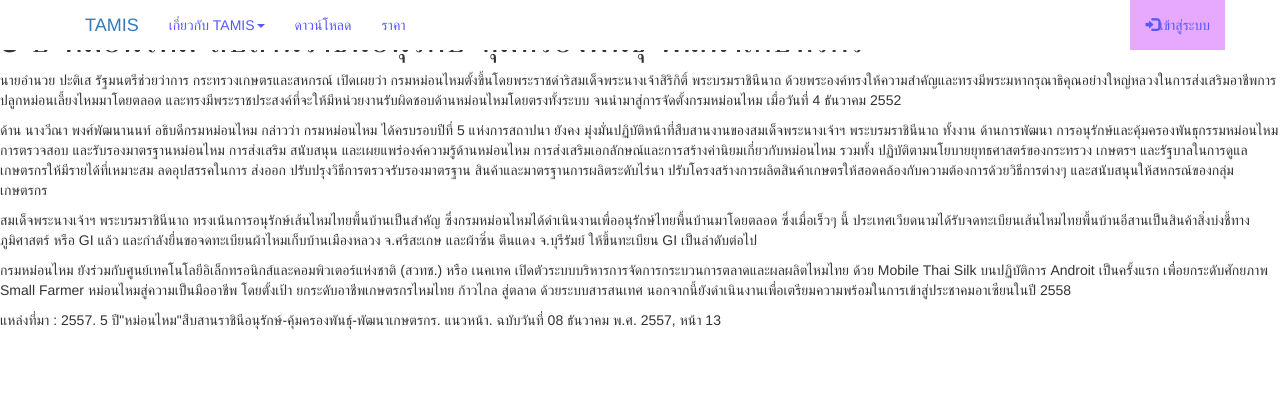
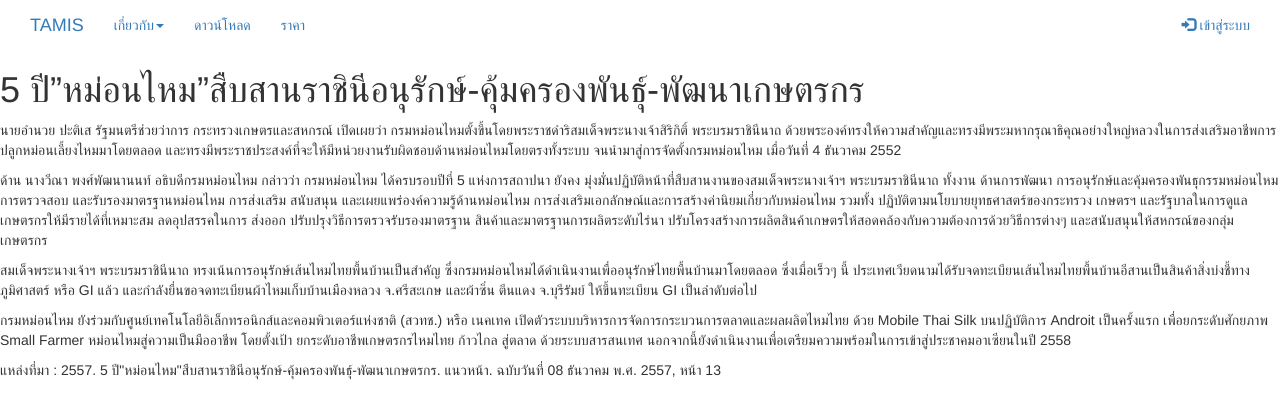
Before and after one commit to Acherrylp/Acherry.github.io, a Jekyll site: the page built from _posts/2016-10-29-news-13.md, in a window 1280 px wide. Shown: the top 419 px of the page. Built offline with Jekyll 4.4.1, drawn with Linux system fonts in a browser that asks for light colours; some of the changed lines change nothing that is shown.

Commit message:
แก้ไขส่วนหัว ใส่ nav

```diff
--- a/_posts/2016-10-29-news-13.md
+++ b/_posts/2016-10-29-news-13.md
@@ -1,11 +1,13 @@
 ---
   title: TAMIS
-  date: 2016-10-29 +0700
+  date: 2014-12-05 +0700
   categories: News
   description: News13
   author: Me
-  layout: default-new
+  layout: default-new2
 ---
+{% include header2.html %}
+
 # 5 ปี"หม่อนไหม"สืบสานราชินีอนุรักษ์-คุ้มครองพันธุ์-พัฒนาเกษตรกร
 
 <p> นายอำนวย ปะติเส รัฐมนตรีช่วยว่าการ กระทรวงเกษตรและสหกรณ์ เปิดเผยว่า กรมหม่อนไหมตั้งขึ้นโดยพระราชดำริสมเด็จพระนางเจ้าสิริกิติ์ พระบรมราชินีนาถ ด้วยพระองค์ทรงให้ความสำคัญและทรงมีพระมหากรุณาธิคุณอย่างใหญ่หลวงในการส่งเสริมอาชีพการปลูกหม่อนเลี้ยงไหมมาโดยตลอด และทรงมีพระราชประสงค์ที่จะให้มีหน่วยงานรับผิดชอบด้านหม่อนไหมโดยตรงทั้งระบบ จนนำมาสู่การจัดตั้งกรมหม่อนไหม เมื่อวันที่ 4 ธันวาคม 2552</p>
```
